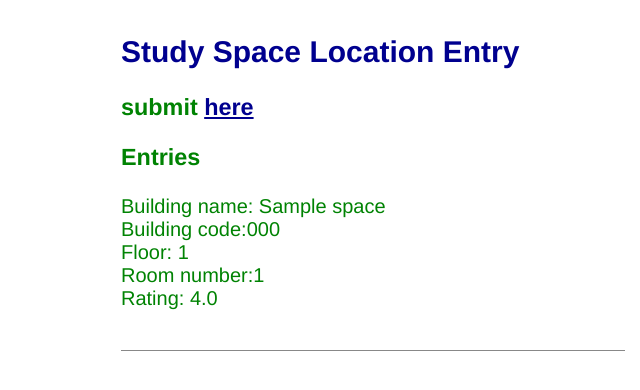
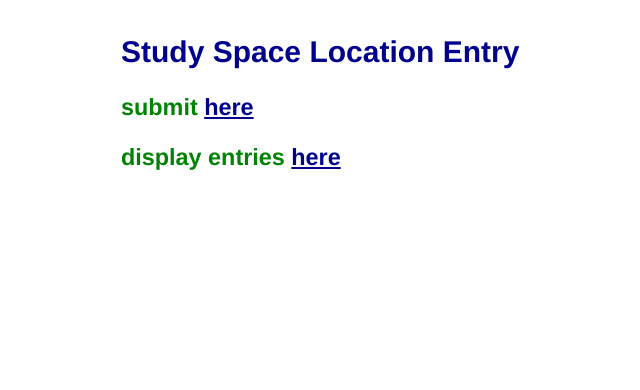
Before and after one commit to vishrutss/Web-and-cloud-Homeworks-and-Projects, a Flask app: page / in a window 1280 px wide. Shown: the top 390 px of the page, without its empty margins (267-907 px from the left). Run offline with Flask 3, Linux system fonts and the light colour scheme; tables that the repository leaves empty hold one stand-in row (values such as "Sample post").

Commit message:
Added a display route

```diff
--- a/hw2/app.py
+++ b/hw2/app.py
@@ -5,6 +5,7 @@
 from flask.views import MethodView
 from index import Index
 from submit import Submit
+from display import Display
 
 app = flask.Flask(__name__)       # our Flask app
 
@@ -16,5 +17,9 @@
                  view_func=Submit.as_view('submit'),
                  methods=['GET', 'POST'])
 
+app.add_url_rule('/display',
+                 view_func=Display.as_view('display'),
+                 methods=["GET"])
+
 if __name__ == '__main__':
     app.run(host='0.0.0.0', port=5000, debug=True)
--- a/hw2/index.py
+++ b/hw2/index.py
@@ -5,5 +5,4 @@
 class Index(MethodView):
     def get(self):
         model = gbmodel.get_model()
-        entries = [dict(bname=row[0], bcode=row[1], floor=row[2], room_num=row[3], rating=row[4] ) for row in model.select()]
-        return render_template('index.html',entries=entries)
+        return render_template('index.html')
--- a/hw2/templates/index.html
+++ b/hw2/templates/index.html
@@ -3,15 +3,6 @@
     <h2>Study Space Location Entry</h2>
 
     <h3>submit <a href="{{ url_for('submit') }}">here</a></h3>
-    <h3>Entries</h3>
-    {% for entry in entries %}
-        <p class=entry>
-            Building name: {{ entry.bname }}
-	    <br>Building code:{{ entry.bcode }}
-	    <br>Floor: {{ entry.floor }}
-	    <br>Room number:{{ entry.room_num }}
-	    <br>Rating: {{ entry.rating }}
-        </p>
-    {% endfor %}
+    <h3>display entries <a href="{{ url_for('display') }}">here</a></h3>
 
 {% endblock %}
```
Also changed, not shown: hw2/display.py (added, +9 -0 lines), hw2/templates/display.html (added, +16 -0 lines).
